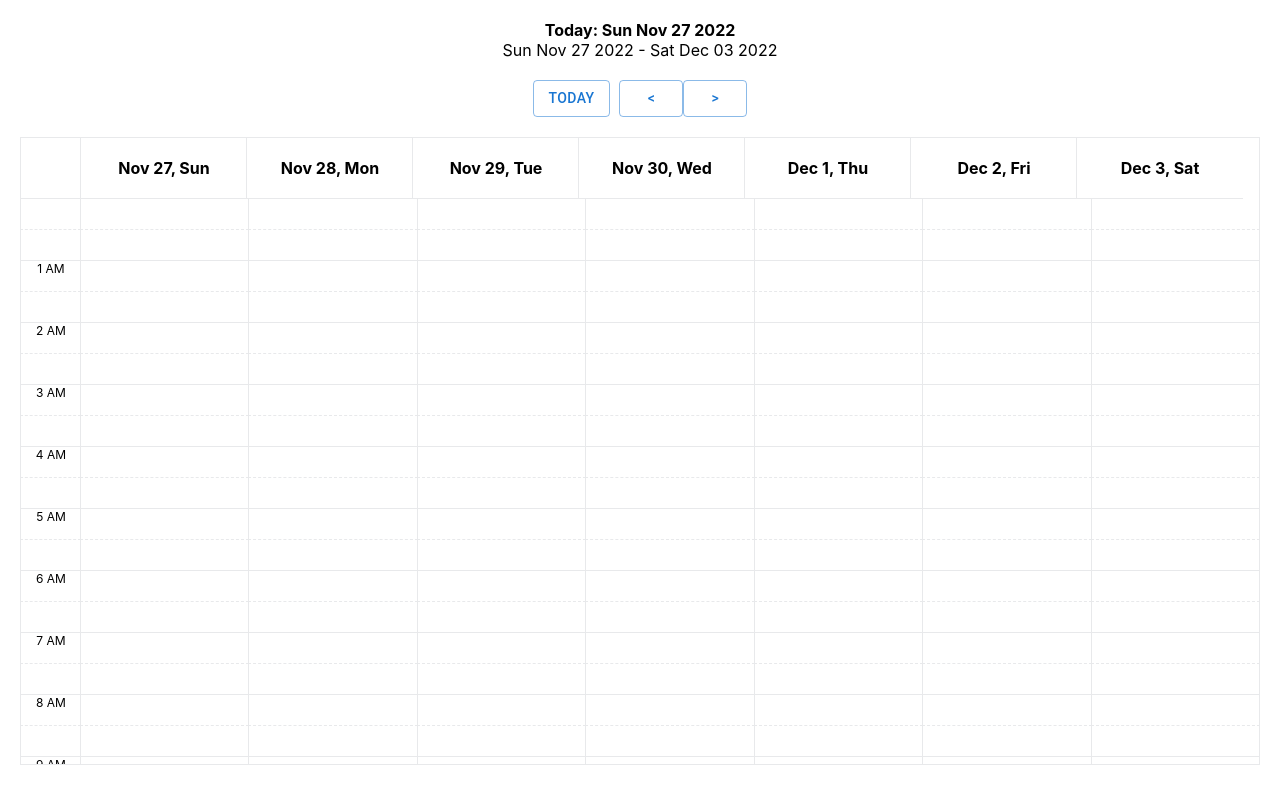
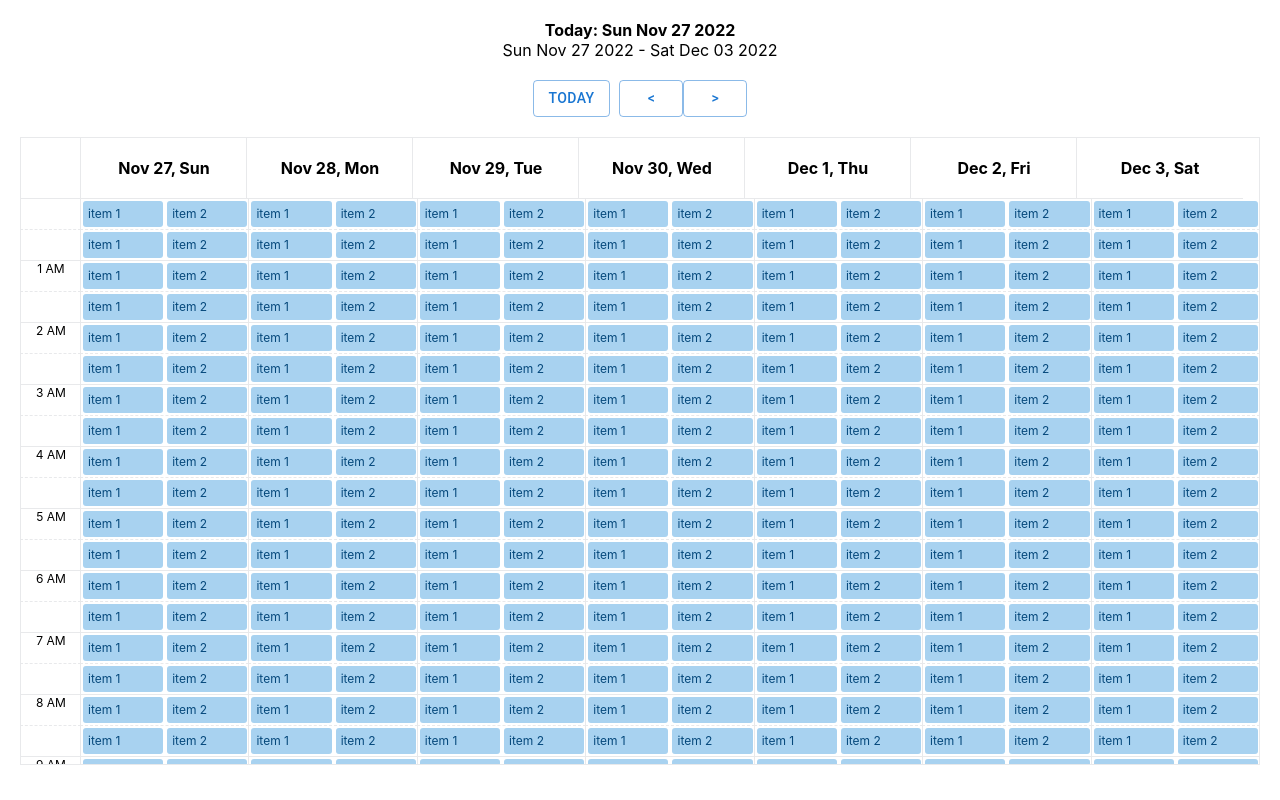
Before and after one commit to bbatjargal/appointment-calendar, a React (Create React App) app: page / in a window 1280 px wide. Built offline with nearby package versions, Linux system fonts and the light colour scheme.

Commit message:
adding calendar item

```diff
--- a/src/App.css
+++ b/src/App.css
@@ -100,3 +100,13 @@
   overflow-y: scroll;
   overflow-x: hidden;
 }
+.calendarItem {
+  height: 26px;
+  line-height: 26px;
+  text-align: left;
+  padding-left: 5px;
+  margin: 2px;
+  background-color: #a8d2f0;
+  border-radius: 3px;
+  color: #05487b;
+}
--- a/src/Components/Calendar/CalendarContext.js
+++ b/src/Components/Calendar/CalendarContext.js
@@ -16,6 +16,9 @@ export const CalendarContext = createContext({
     daysOfWeekAbbr: null,
     fullnameOfMonths: null,
     nameOfMonthsAbbr: null,
+    setOffset: null,
+    incrementOffset: null,
+    decrementOffset: null,
 });
 
 
@@ -64,7 +67,7 @@ export function CalendarContextProvider({ children }) {
 
     useEffect(() => {
         updateDateRange();
-    }, [offset, updateDateRange]);
+    }, [updateDateRange]);
 
 
 
--- a/src/Components/Calendar/View/Weekly/CellInMinute.js
+++ b/src/Components/Calendar/View/Weekly/CellInMinute.js
@@ -1,7 +1,11 @@
+import { nanoid } from 'nanoid';
+
 import { useState, useContext } from 'react';
 import { Box, ThemeProvider, createTheme } from '@mui/system';
 import { DialogTitle, DialogActions, DialogContent } from '@mui/material';
-import { Dialog, Button, TextField } from '@mui/material';
+import { Dialog, Button, TextField, Stack } from '@mui/material';
+import Paper from '@mui/material/Paper';
+import { styled } from '@mui/material/styles';
 
 import { CalendarContext } from '../../CalendarContext';
 import Utils from './../../Utils';
@@ -26,12 +30,8 @@ function CellInMinute({ dayIndex=-1, part = 'first', hour=0, period='' })
     const calendarContext = useContext(CalendarContext);
     const [count, setCount] = useState(0);
 
-    //setSelectedDatetime(addDays(currentDatetime, now.getDay() - dayIndex).toString());
-    // setSelectedDatetime("WWWW");
+    var appointments = ["item 1", "item 2"];
 
-    //console.log(calendarContext.currentDatetime, "sssssssssss");
-    // console.log(calendarContext.daysOfWeek[dayIndex], "---sssssssss");
-    //console.log(calendarContext.currentDatetime.dayOfWeek, "---sssssssss");
 
     const handleClickOnCell = ({ dayIndex, part, hour, period, currentDatetime }) => {
         const now = new Date(currentDatetime);
@@ -67,7 +67,17 @@ function CellInMinute({ dayIndex=-1, part = 'first', hour=0, period='' })
         <>
             <ThemeProvider theme={themeLight}>
                 <Box className={ listOfClasses.join(" ") }
-                    onClick={ () => handleClickOnCell(cellPayload) }  />
+                    onClick={ () => handleClickOnCell(cellPayload) }  >
+                        <Stack direction="row" spacing={0}>
+                            {
+                                appointments.map((item, i) => {
+                                    return (
+                                        <div key={nanoid()} className="calendarItem" style={{ width: "100%" }}>{ item }</div>
+                                    );
+                                })
+                            }
+                        </Stack>
+                    </Box>
             </ThemeProvider>
 
             <Dialog open={open} onClose={handleClose}>
```
